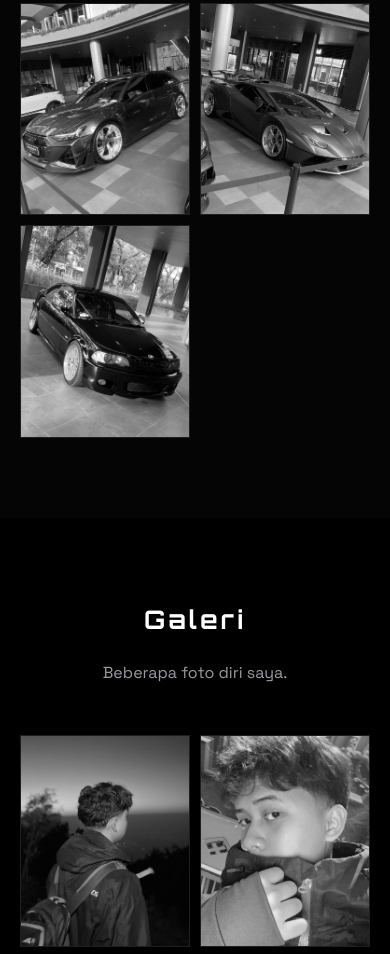
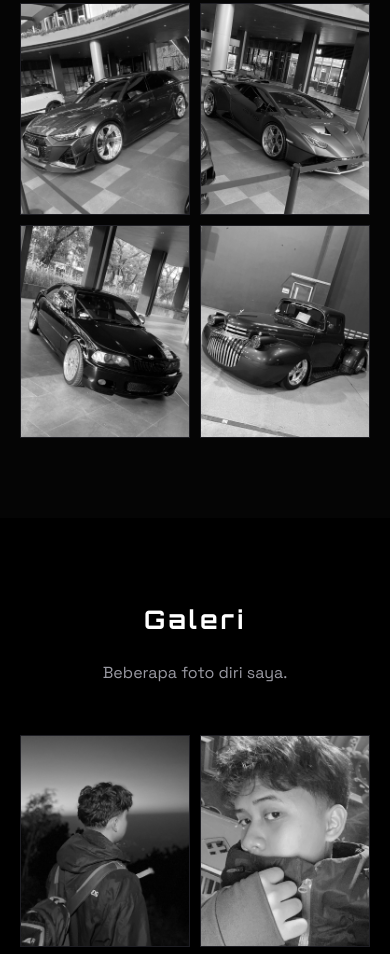
Before and after one commit to Kumarci/Kumarci.github.io, a plain HTML site: page index.html in a window 390 px wide. Shown: the part 3537-4491 px from the top of the page. Drawn offline with Linux system fonts and the light colour scheme.

Commit message:
Tambah 1 foto mobil real life

```diff
--- a/index.html
+++ b/index.html
@@ -133,6 +133,9 @@
                 <figure class="gallery-item" data-src="photo_2026-09-01_20-45-25.jpg">
                     <img src="photo_2026-09-01_20-45-25.jpg" alt="Mobil real 5">
                 </figure>
+                <figure class="gallery-item" data-src="photo_2026-09-01_20-54-51.jpg">
+                    <img src="photo_2026-09-01_20-54-51.jpg" alt="Mobil real 6">
+                </figure>
             </div>
         </div>
     </section>
```
Also changed, not shown: photo_2026-09-01_20-54-51.jpg (added).
